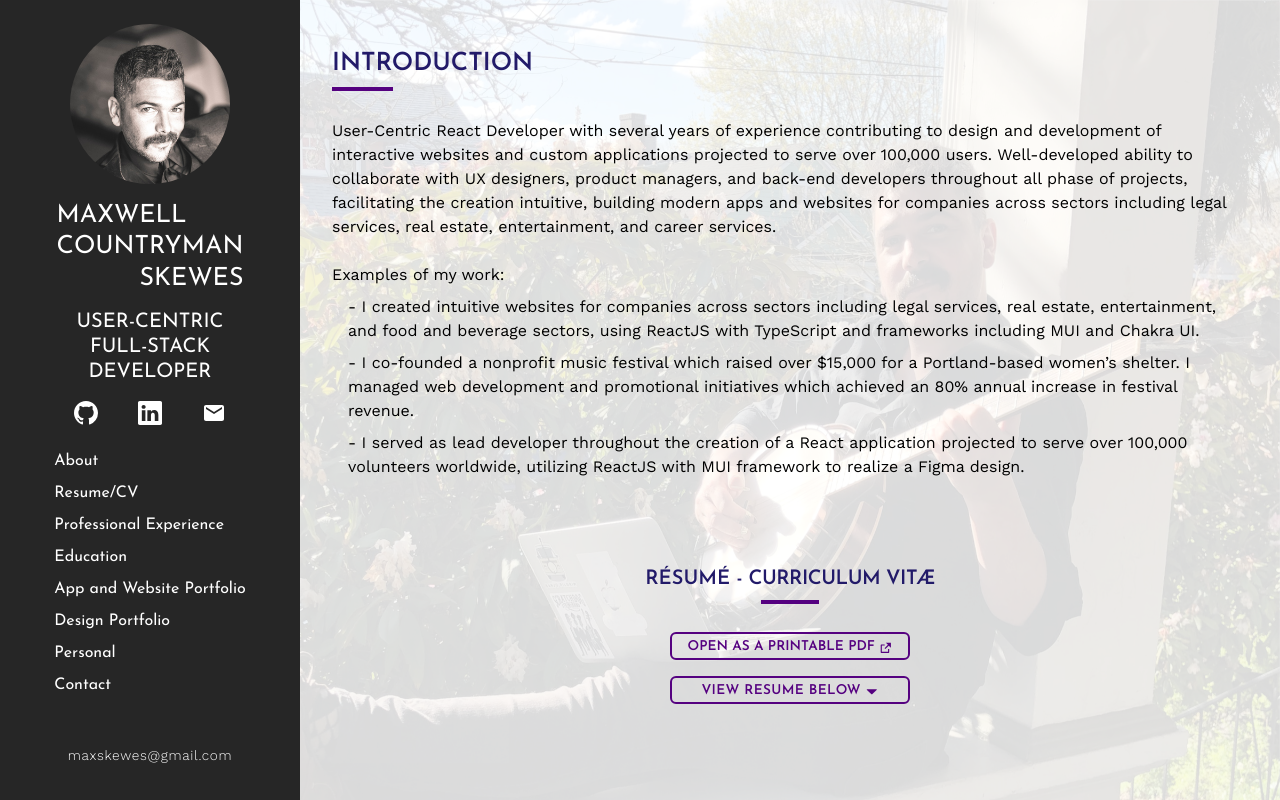
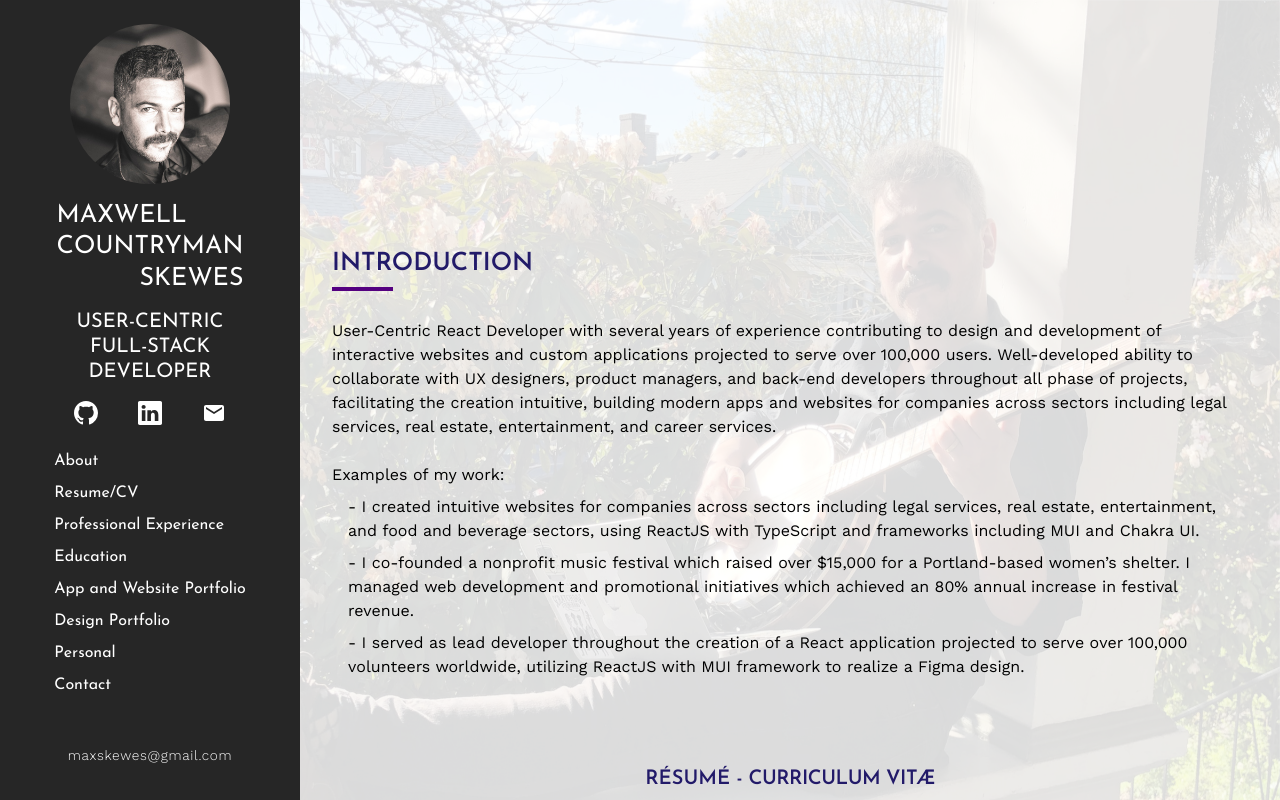
Before and after one commit to maxskewes/maxskewes.com, a Next.js app: page / in a window 1280 px wide. Shown: the top 800 px of the page. Built offline with nearby package versions, Linux system fonts and the light colour scheme.

Commit message:
added framer motion
not implemented yet

```diff
--- a/app/page.tsx
+++ b/app/page.tsx
@@ -1,5 +1,6 @@
 'use client';
 import React from 'react';
+import { motion } from 'framer-motion';
 import About from './components/about';
 import ProfessionalExperience from './components/professional-experience';
 import Education from './components/education';
@@ -23,7 +24,7 @@ const Page: React.FC = () => {
 
   return (
     <div className='z-1 bg-white/[.850] w-full pl-0 md:pl-[200px] lg:pl-[300px]'>
-      <div className='px-4 lg:px-8'>
+      <motion.div animate={{y: 200}} className='px-4 lg:px-8'>
         <About data={aboutData} />
         <Resume />
         <ProfessionalExperience data={professionalExperienceData} />
@@ -39,7 +40,7 @@ const Page: React.FC = () => {
             </p>
           </div>
         </div>
-      </div>
+      </motion.div>
     </div>
   );
 };
--- a/package.json
+++ b/package.json
@@ -15,6 +15,7 @@
     "autoprefixer": "10.4.14",
     "eslint": "8.42.0",
     "eslint-config-next": "13.4.4",
+    "framer-motion": "^10.12.18",
     "next": "13.4.4",
     "nodemailer": "^6.9.3",
     "postcss": "8.4.24",
```
Also changed, not shown: 1 other file (tests, documents, lock files or other folders).
